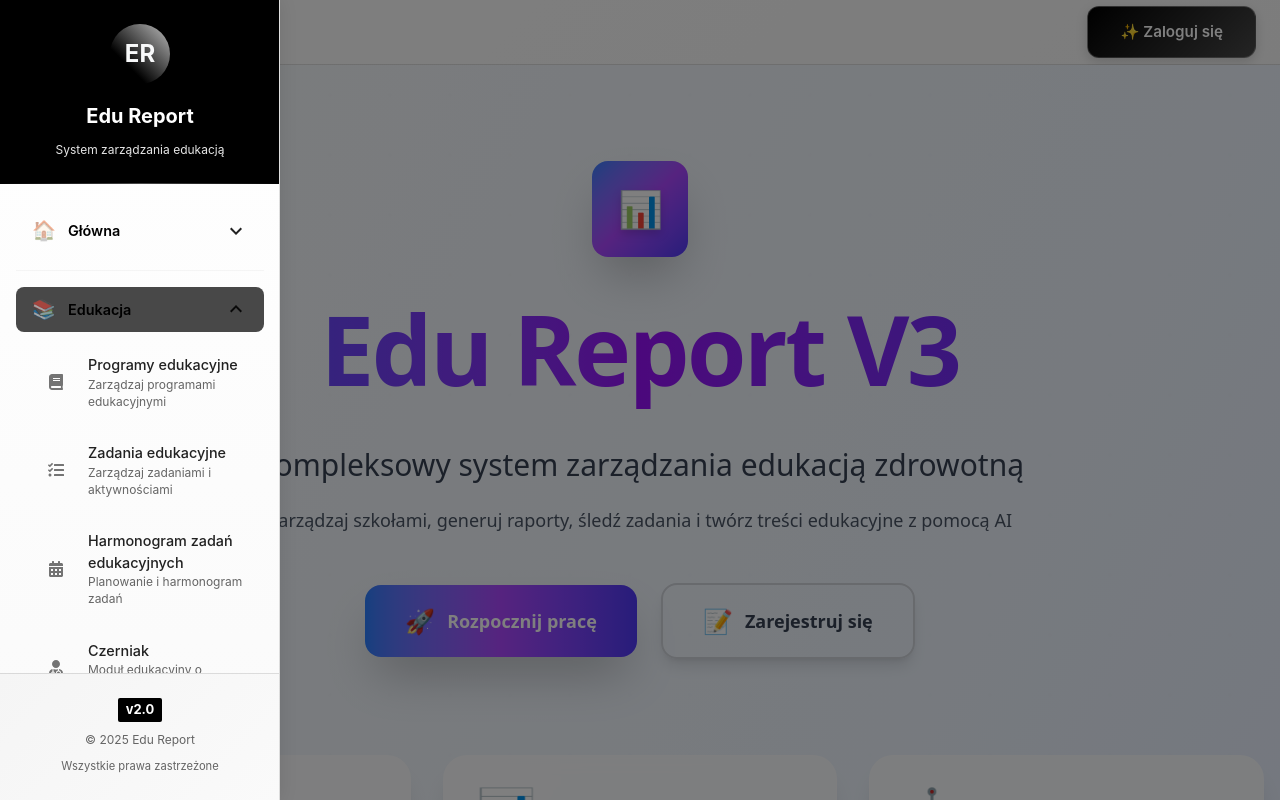
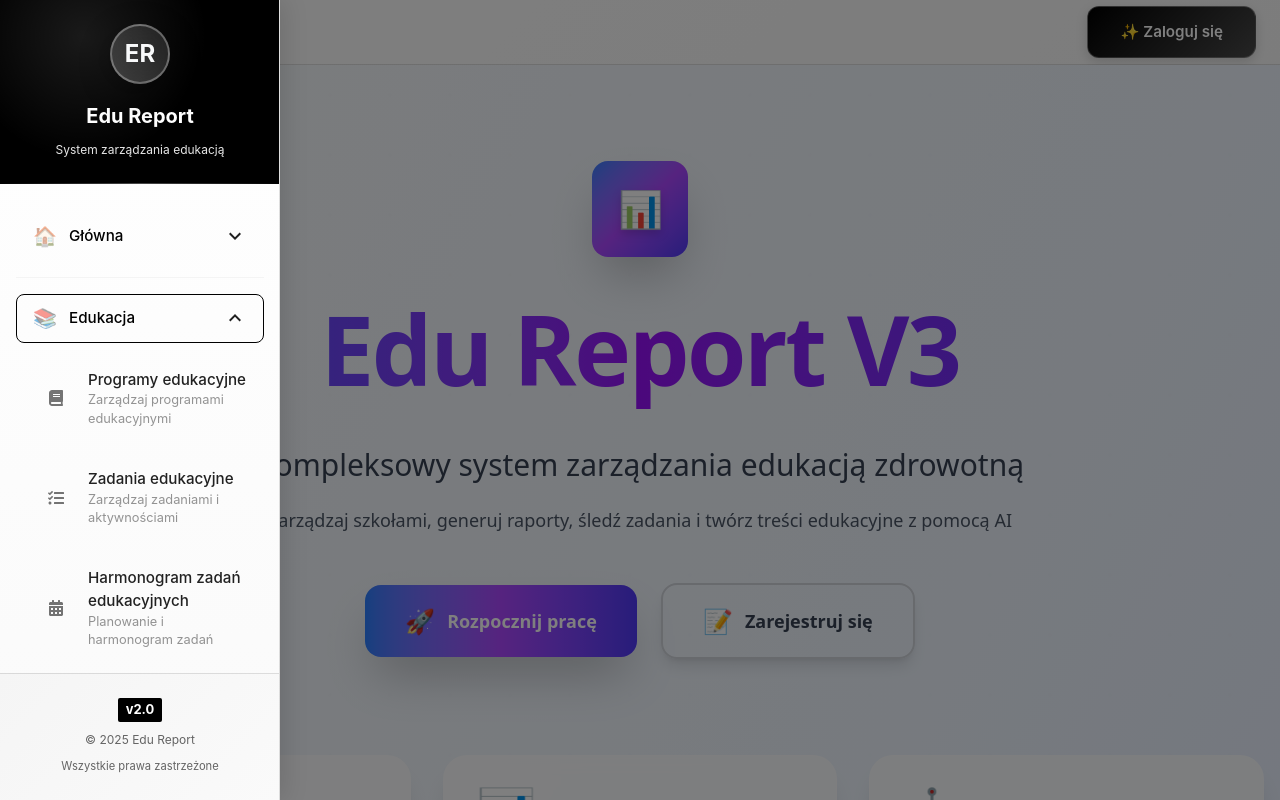
Before and after one commit to Soberek/edu-report-v3-nextjs, a Next.js app: page / in a window 1280 px wide. Both pictures are taken after a click on the button "open navigation menu". Shown: the top 800 px of the page. Built offline with nearby package versions, Linux system fonts and the light colour scheme; no server answers; some icons are missing; what @mui/material-nextjs would draw is missing.

Commit message:
feat: enhance side drawer styling with improved theme and visual effects

```diff
--- a/src/components/ui/side-drawer.tsx
+++ b/src/components/ui/side-drawer.tsx
@@ -19,12 +19,7 @@ import {
 import Link from "next/link";
 import { usePathname } from "next/navigation";
 import { ExpandLess, ExpandMore } from "@mui/icons-material";
-import {
-  navRoutes,
-  getMainNavigation,
-  getRoutesByCategory,
-  type NavRoute
-} from "@/constants/nav-routes";
+import { navRoutes, getMainNavigation, getRoutesByCategory, type NavRoute } from "@/constants/nav-routes";
 import { useNavContext } from "@/providers/NavProvider";
 import { useUser } from "@/hooks/useUser";
 
@@ -35,9 +30,7 @@ const SideDrawer: React.FC = () => {
   const pathname = usePathname();
   const navContext = useNavContext();
   const isUserLoggedIn = useUser().user?.uid ? true : false;
-  const [expandedCategories, setExpandedCategories] = React.useState<Set<string>>(
-    new Set(["education", "database", "tools"])
-  );
+  const [expandedCategories, setExpandedCategories] = React.useState<Set<string>>(new Set(["education", "database", "tools"]));
 
   // Get main navigation routes (private routes only)
   const mainNavRoutes = getMainNavigation();
@@ -83,9 +76,6 @@ const SideDrawer: React.FC = () => {
       sx={{
         "& .MuiDrawer-paper": {
           width: drawerWidth,
-          background: `linear-gradient(180deg, ${theme.palette.background.paper} 0%, ${theme.palette.grey[50]} 100%)`,
-          borderRight: `1px solid ${theme.palette.divider}`,
-          boxShadow: `0 0 20px ${theme.palette.primary.main}10`,
         },
       }}
     >
@@ -98,6 +88,17 @@ const SideDrawer: React.FC = () => {
             color: "white",
             textAlign: "center",
             position: "relative",
+            boxShadow: `0 4px 20px ${theme.palette.primary.main}30`,
+            "&::before": {
+              content: '""',
+              position: "absolute",
+              top: 0,
+              left: 0,
+              right: 0,
+              bottom: 0,
+              background: `radial-gradient(circle at 30% 20%, rgba(255,255,255,0.1) 0%, transparent 50%)`,
+              pointerEvents: "none",
+            },
             "&::after": {
               content: '""',
               position: "absolute",
@@ -115,9 +116,12 @@ const SideDrawer: React.FC = () => {
               height: 60,
               mx: "auto",
               mb: 2,
-              background: `linear-gradient(45deg, ${theme.palette.secondary.main} 30%, ${theme.palette.secondary.light} 90%)`,
+              background: `linear-gradient(45deg, rgba(255,255,255,0.2) 0%, rgba(255,255,255,0.1) 100%)`,
+              backdropFilter: "blur(10px)",
+              border: "2px solid rgba(255,255,255,0.3)",
               fontSize: "1.5rem",
               fontWeight: "bold",
+              boxShadow: "0 8px 32px rgba(0,0,0,0.3)",
             }}
           >
             ER
@@ -145,16 +149,17 @@ const SideDrawer: React.FC = () => {
                     sx={{
                       borderRadius: 2,
                       mb: 1,
-                      backgroundColor: isExpanded ? theme.palette.primary.light : "transparent",
+                      backgroundColor: isExpanded ? `${theme.palette.primary.main}15` : "transparent",
+                      border: `1px solid ${isExpanded ? theme.palette.primary.main : "transparent"}`,
                       "&:hover": {
-                        backgroundColor: theme.palette.primary.light,
+                        backgroundColor: `${theme.palette.primary.main}10`,
+                        border: `1px solid ${theme.palette.primary.main}50`,
+                        transform: "translateX(2px)",
                       },
                     }}
                   >
                     <ListItemIcon sx={{ minWidth: 36 }}>
-                      <Typography sx={{ fontSize: "1.2rem" }}>
-                        {config?.icon}
-                      </Typography>
+                      <Typography sx={{ fontSize: "1.2rem" }}>{config?.icon}</Typography>
                     </ListItemIcon>
                     <ListItemText
                       primary={config?.label}
@@ -195,16 +200,16 @@ const SideDrawer: React.FC = () => {
                               component={Link}
                               href={path}
                               onClick={handleDrawerClose}
-                              className={isActive ? "active" : ""}
+                              selected={isActive}
                               sx={{
                                 borderRadius: 2,
                                 transition: "all 0.3s cubic-bezier(0.4, 0, 0.2, 1)",
                                 position: "relative",
                                 overflow: "hidden",
                                 "&:hover": {
-                                  backgroundColor: theme.palette.action.hover,
-                                  transform: "translateX(8px)",
-                                  boxShadow: `0 4px 20px ${theme.palette.primary.main}20`,
+                                  backgroundColor: `${theme.palette.primary.main}10`,
+                                  transform: "translateX(4px)",
+                                  boxShadow: `0 4px 16px ${theme.palette.primary.main}20`,
                                   "&::before": {
                                     opacity: 1,
                                   },
@@ -215,22 +220,22 @@ const SideDrawer: React.FC = () => {
                                   left: 0,
                                   top: 0,
                                   bottom: 0,
-                                  width: "4px",
+                                  width: "3px",
                                   background: `linear-gradient(180deg, ${theme.palette.primary.main} 0%, ${theme.palette.primary.light} 100%)`,
                                   opacity: 0,
                                   transition: "opacity 0.3s ease",
                                 },
-                                "&.active": {
+                                "&.Mui-selected": {
                                   backgroundColor: theme.palette.primary.main,
-                                  color: "white",
-                                  boxShadow: `0 8px 32px ${theme.palette.primary.main}40`,
-                                  transform: "translateX(8px)",
+                                  color: theme.palette.primary.contrastText,
+                                  boxShadow: `0 6px 20px ${theme.palette.primary.main}40`,
+                                  transform: "translateX(4px)",
                                   "&::before": {
                                     opacity: 1,
-                                    background: "white",
+                                    background: theme.palette.primary.contrastText,
                                   },
                                   "& .MuiListItemIcon-root": {
-                                    color: "white",
+                                    color: theme.palette.primary.contrastText,
                                   },
                                   "&:hover": {
                                     backgroundColor: theme.palette.primary.dark,
@@ -300,6 +305,16 @@ const SideDrawer: React.FC = () => {
             background: `linear-gradient(135deg, ${theme.palette.grey[100]} 0%, ${theme.palette.grey[50]} 100%)`,
             borderTop: `1px solid ${theme.palette.divider}`,
             textAlign: "center",
+            position: "relative",
+            "&::before": {
+              content: '""',
+              position: "absolute",
+              top: 0,
+              left: 0,
+              right: 0,
+              height: "1px",
+              background: `linear-gradient(90deg, transparent 0%, ${theme.palette.primary.main}20 50%, transparent 100%)`,
+            },
           }}
         >
           <Stack spacing={1} alignItems="center">
@@ -307,9 +322,10 @@ const SideDrawer: React.FC = () => {
               label="v2.0"
               size="small"
               sx={{
-                backgroundColor: theme.palette.primary.main,
+                background: `linear-gradient(135deg, ${theme.palette.primary.main} 0%, ${theme.palette.primary.dark} 100%)`,
                 color: "white",
                 fontWeight: "bold",
+                boxShadow: `0 2px 8px ${theme.palette.primary.main}30`,
               }}
             />
             <Typography variant="caption" color="text.secondary">
--- a/src/providers/ThemeProvider.tsx
+++ b/src/providers/ThemeProvider.tsx
@@ -246,27 +246,107 @@ const theme = createTheme({
     MuiDrawer: {
       styleOverrides: {
         paper: ({ theme }) => ({
-          backgroundColor: theme.palette.background.paper,
+          background: `linear-gradient(180deg, ${theme.palette.background.paper} 0%, ${theme.palette.grey[50]} 100%)`,
           borderRadius: 0,
-          boxShadow: "2px 0 16px rgba(0, 0, 0, 0.08)",
+          boxShadow: "4px 0 24px rgba(0, 0, 0, 0.12)",
           border: "none",
           transition: "transform 0.3s cubic-bezier(0.4, 0, 0.2, 1)",
+          backdropFilter: "blur(10px)",
+          "&::before": {
+            content: '""',
+            position: "absolute",
+            top: 0,
+            left: 0,
+            right: 0,
+            bottom: 0,
+            background: `linear-gradient(135deg, ${theme.palette.primary.main}05 0%, transparent 50%, ${theme.palette.secondary.main}05 100%)`,
+            pointerEvents: "none",
+          },
         }),
         paperAnchorLeft: ({ theme }) => ({
           borderRight: `1px solid ${theme.palette.divider}`,
-          boxShadow: "2px 0 16px rgba(0, 0, 0, 0.08)",
+          boxShadow: "4px 0 24px rgba(0, 0, 0, 0.12)",
         }),
         paperAnchorRight: ({ theme }) => ({
           borderLeft: `1px solid ${theme.palette.divider}`,
-          boxShadow: "-2px 0 16px rgba(0, 0, 0, 0.08)",
+          boxShadow: "-4px 0 24px rgba(0, 0, 0, 0.12)",
         }),
         paperAnchorTop: ({ theme }) => ({
           borderBottom: `1px solid ${theme.palette.divider}`,
-          boxShadow: "0 2px 16px rgba(0, 0, 0, 0.08)",
+          boxShadow: "0 4px 24px rgba(0, 0, 0, 0.12)",
         }),
         paperAnchorBottom: ({ theme }) => ({
           borderTop: `1px solid ${theme.palette.divider}`,
-          boxShadow: "0 -2px 16px rgba(0, 0, 0, 0.08)",
+          boxShadow: "0 -4px 24px rgba(0, 0, 0, 0.12)",
+        }),
+      },
+    },
+    MuiListItemButton: {
+      styleOverrides: {
+        root: ({ theme }) => ({
+          borderRadius: 12,
+          margin: "4px 0",
+          transition: "all 0.3s cubic-bezier(0.4, 0, 0.2, 1)",
+          position: "relative",
+          overflow: "hidden",
+          "&:hover": {
+            backgroundColor: `${theme.palette.primary.main}15`,
+            transform: "translateX(4px)",
+            boxShadow: `0 4px 16px ${theme.palette.primary.main}20`,
+            "&::before": {
+              opacity: 1,
+            },
+          },
+          "&::before": {
+            content: '""',
+            position: "absolute",
+            left: 0,
+            top: 0,
+            bottom: 0,
+            width: "3px",
+            background: `linear-gradient(180deg, ${theme.palette.primary.main} 0%, ${theme.palette.primary.light} 100%)`,
+            opacity: 0,
+            transition: "opacity 0.3s ease",
+          },
+          "&.Mui-selected": {
+            backgroundColor: theme.palette.primary.main,
+            color: theme.palette.primary.contrastText,
+            boxShadow: `0 6px 20px ${theme.palette.primary.main}40`,
+            transform: "translateX(4px)",
+            "&::before": {
+              opacity: 1,
+              background: theme.palette.primary.contrastText,
+            },
+            "&:hover": {
+              backgroundColor: theme.palette.primary.dark,
+            },
+          },
+        }),
+      },
+    },
+    MuiListItemIcon: {
+      styleOverrides: {
+        root: ({ theme }) => ({
+          minWidth: 44,
+          transition: "all 0.3s ease",
+          "& .MuiSvgIcon-root": {
+            fontSize: "1.3rem",
+            transition: "all 0.3s ease",
+          },
+        }),
+      },
+    },
+    MuiListItemText: {
+      styleOverrides: {
+        primary: ({ theme }) => ({
+          fontSize: "0.95rem",
+          fontWeight: 500,
+          transition: "all 0.3s ease",
+        }),
+        secondary: ({ theme }) => ({
+          fontSize: "0.8rem",
+          opacity: 0.7,
+          transition: "all 0.3s ease",
         }),
       },
     },
```
